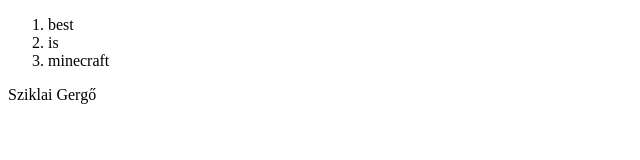
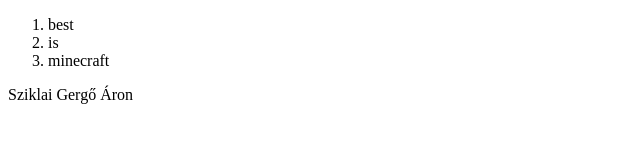
Before and after one commit to GubuczZsombiCkik/masodikrepo, a plain HTML site: page index.html in a window 1280 px wide. Shown: the full height of the page, 0-640 px from the left. Drawn offline with Linux system fonts and the light colour scheme.

Commit message:
ghsfuhzzgv

```diff
--- a/index.html
+++ b/index.html
@@ -13,7 +13,7 @@
     <li>minecraft</li>
      </ol>
      Sziklai Gergő
-
+     Áron
 
 </body>
 </html>
```
